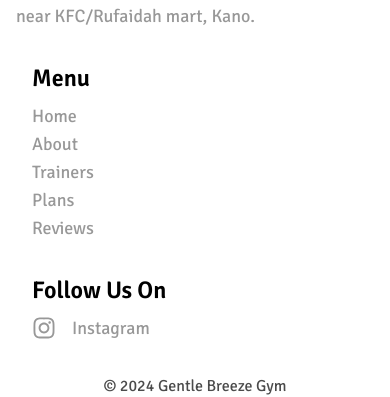
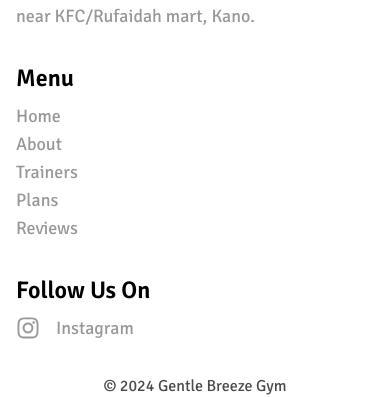
Before and after one commit to abupraise/GentleBreeze, a React (Vite) app: page / in a window 390 px wide. Shown: the part 8197-8594 px from the top of the page. Built offline with nearby package versions, Linux system fonts and the light colour scheme.

Commit message:
Updating snippet

```diff
--- a/src/components/MenuLinks.jsx
+++ b/src/components/MenuLinks.jsx
@@ -4,10 +4,10 @@ import { Link } from "react-scroll";
 const MenuLinks = () => {
   return (
     <div className="flex flex-col items-start lg:items-center w-full lg:w-64 lg:ml-16">
-      <h3 className="text-black font-signika font-semibold text-2xl mb-2 pl-4 lg:pl-0">
+      <h3 className="text-black font-signika font-semibold text-2xl mb-2 lg:pl-0">
         Menu
       </h3>
-      <ul className="space-y-2 text-left pl-4 lg:pl-0">
+      <ul className="space-y-2 text-left lg:pl-0">
         <Link to="home" spy={true} smooth={true} duration={500}>
           <li className="text-black opacity-40 font-signika text-lg hover:text-red-500 hover:opacity-100 cursor-pointer">
             Home
--- a/src/components/SocialMediaLinks.jsx
+++ b/src/components/SocialMediaLinks.jsx
@@ -5,10 +5,10 @@ import { faInstagram } from "@fortawesome/free-brands-svg-icons";
 const SocialMediaLinks = () => {
   return (
     <div className="flex flex-col items-start lg:items-center w-full lg:w-64 lg:ml-16">
-      <h3 className="text-black font-signika font-semibold text-2xl mb-2 pl-4 lg:pl-0">
+      <h3 className="text-black font-signika font-semibold text-2xl mb-2 lg:pl-0">
         Follow Us On
       </h3>
-      <ul className="space-y-4 pl-4 lg:pl-0">
+      <ul className="space-y-4 lg:pl-0">
         {/* <li className="flex items-center space-x-4">
           <FontAwesomeIcon icon={faYoutube} className="w-6 h-6 opacity-40 text-black" />
           <span className="text-black opacity-40 font-signika text-lg">YouTube</span>
```
